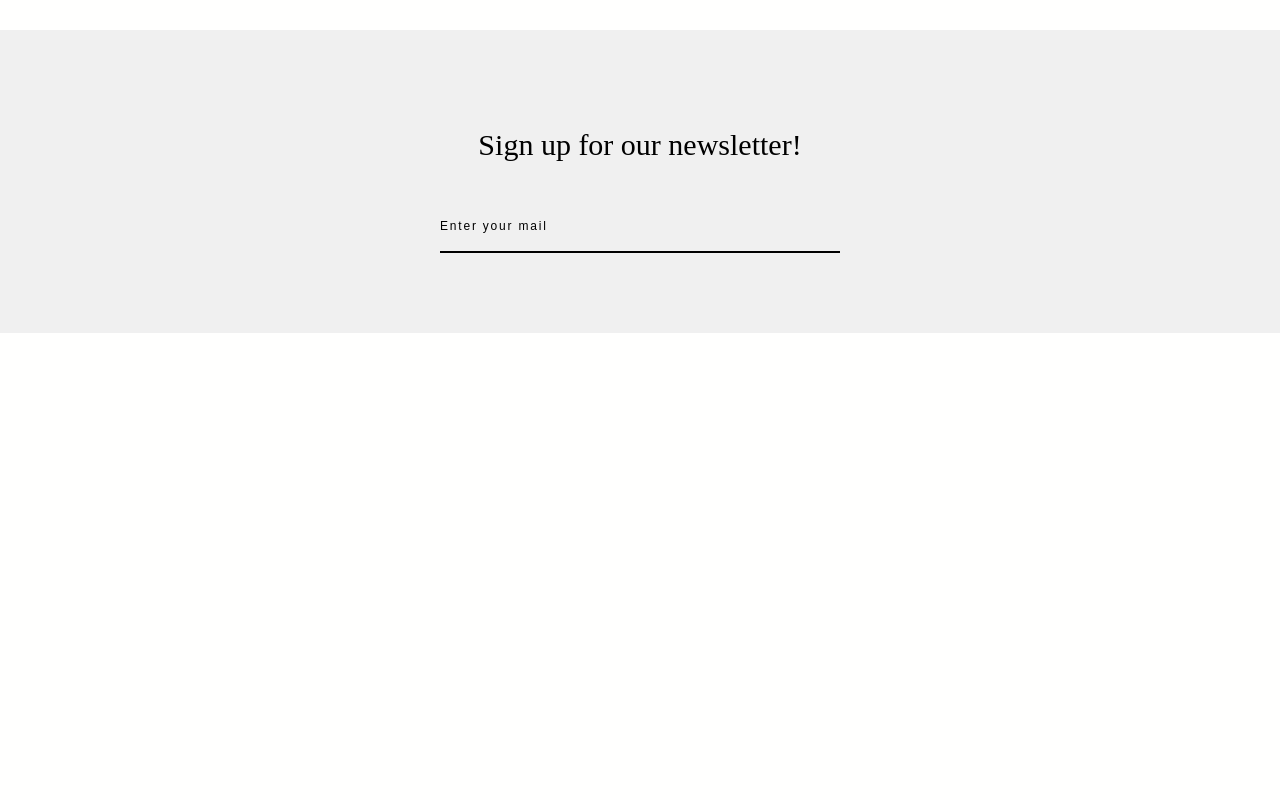
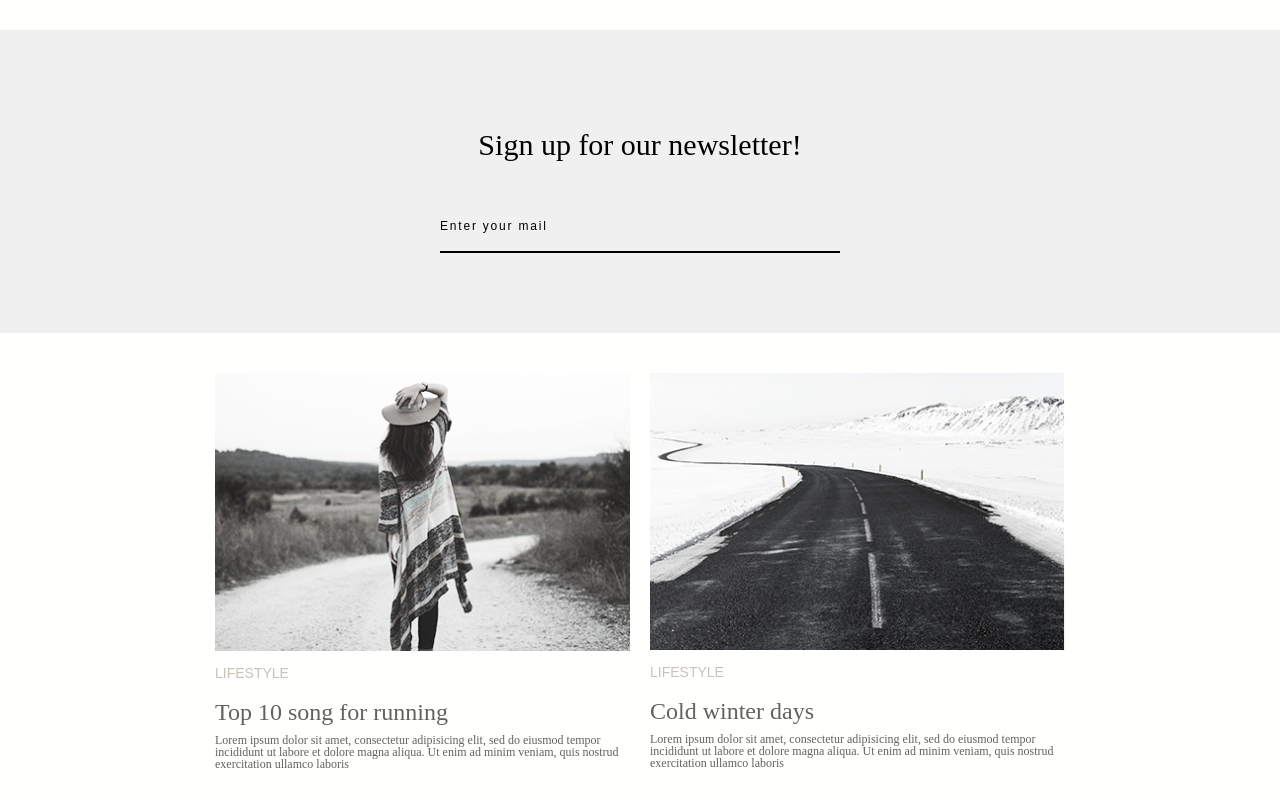
Before and after one commit to uupptown/minimo, a plain HTML site: page index.html in a window 1280 px wide. Shown: the part 1985-2785 px from the top of the page. Before the commit the page ends 2318 px from the top, so only its background shows below. Drawn offline with Linux system fonts and the light colour scheme.

Commit message:
fixed last lifestyle

```diff
--- a/index.html
+++ b/index.html
@@ -132,9 +132,46 @@
                </div>
             </div>
          </section>
+         <section class="lifestyle">
+            <div class="lifestyle__container container">
+               <div class="columns__row">
+                  <div class="lifestyle__column">
+                     <div class="lifestyle__item">
+                        <div class="lifestyle__image">
+                           <img src="img/photo_item5.png" alt="">
+                        </div>
+                        <div class="lifestyle__title title">
+                           <p>Lifestyle</p>
+                        </div>
+                        <div class="lifestyle__subtitle subtitle">
+                           <p>Top 10 song for running</p>
+                        </div>
+                        <div class="lifestyle__text text">
+                           <p>Lorem ipsum dolor sit amet, consectetur adipisicing elit, sed do eiusmod tempor incididunt ut labore et dolore magna aliqua. Ut enim ad minim veniam, quis nostrud exercitation ullamco laboris</p>
+                        </div>
+                     </div>
+                  </div>
+                  <div class="lifestyle__column">
+                     <div class="lifestyle__item">
+                        <div class="lifestyle__image">
+                           <img src="img/photo_item6.png" alt="">
+                        </div>
+                        <div class="lifestyle__title title">
+                           <p>Lifestyle</p>
+                        </div>
+                        <div class="lifestyle__subtitle subtitle">
+                           <p>Cold winter days</p>
+                        </div>
+                        <div class="lifestyle__text text">
+                           <p>Lorem ipsum dolor sit amet, consectetur adipisicing elit, sed do eiusmod tempor incididunt ut labore et dolore magna aliqua. Ut enim ad minim veniam, quis nostrud exercitation ullamco laboris</p>
+                        </div>
+                     </div>
+                  </div>
+               </div>
+            </div>
+         </section>
       </main>
       <footer class="footer">
-
       </footer>
    </div>
 </body>
```
Also changed, not shown: style.css (line endings or trailing spaces).
